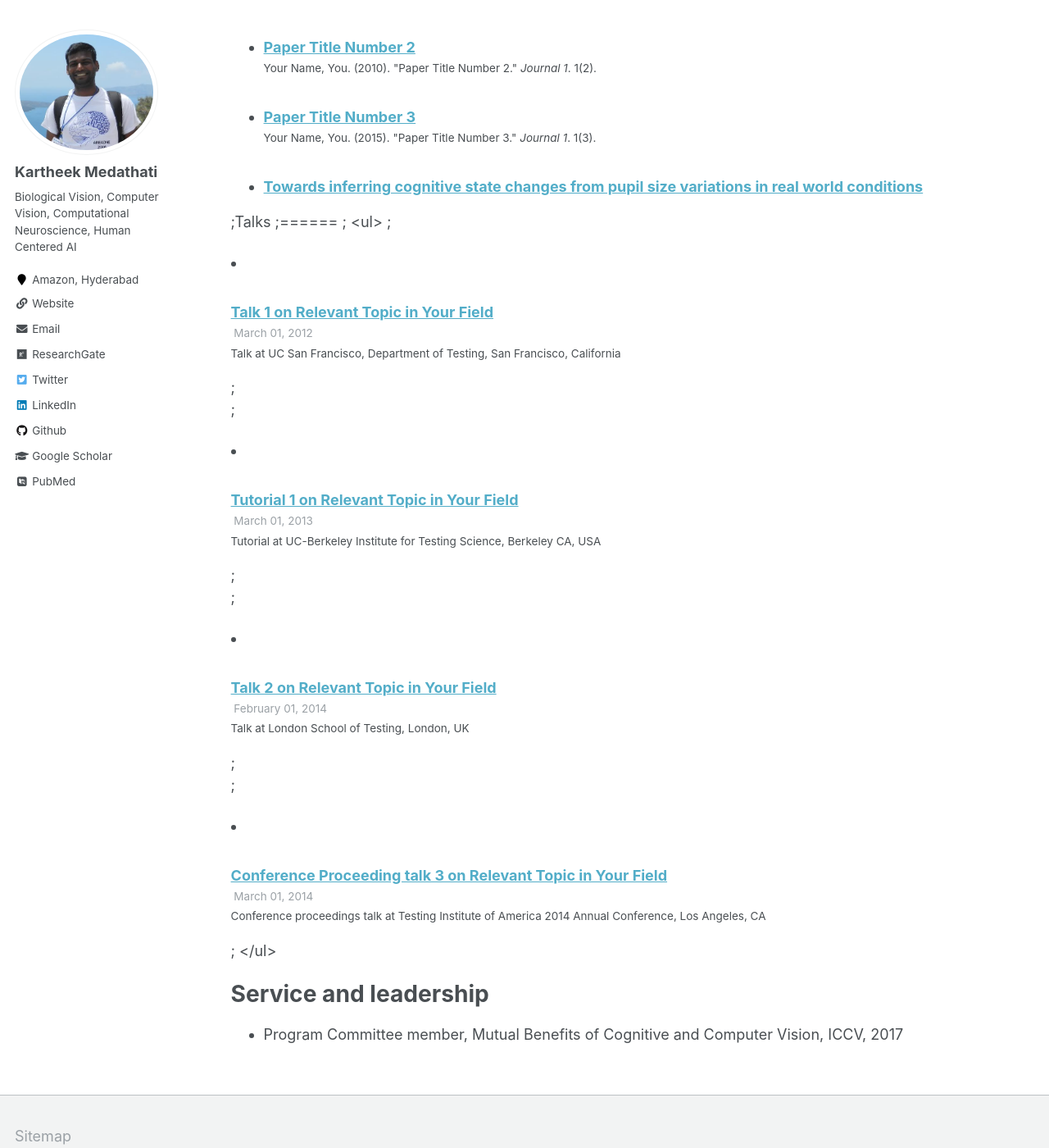
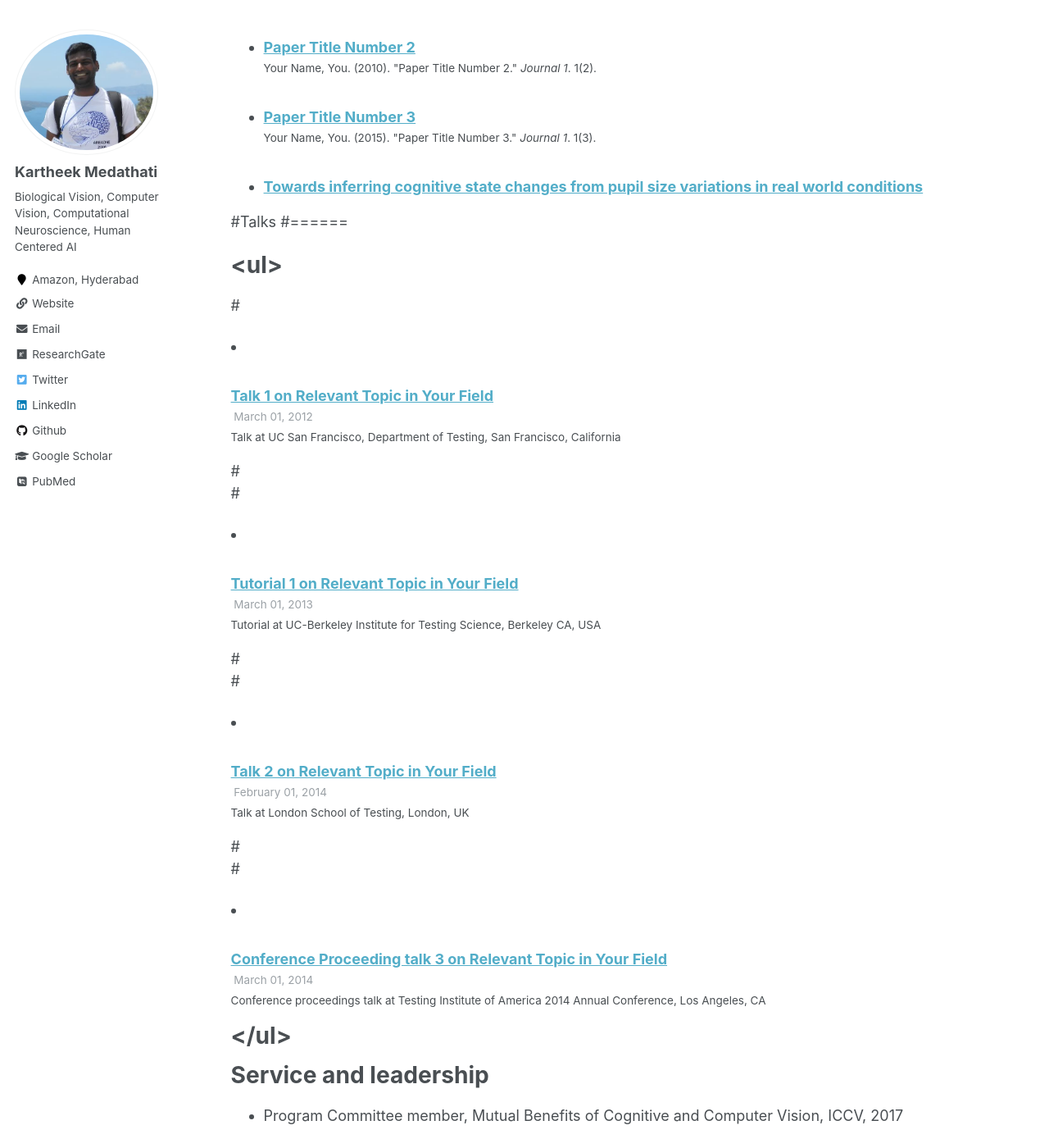
Before and after one commit to kartheekmedathati/kartheekmedathati.github.io, a Jekyll site: the page built from _pages/cv.md, in a window 1280 px wide and 1400 px high, scrolled down 1577 px. Shown: the whole window at 82% size. Built offline with Jekyll 4.4.1, drawn with Linux system fonts in a browser that asks for light colours; some web fonts are replaced.

Commit message:
Changed the comment format

```diff
--- a/_pages/cv.md
+++ b/_pages/cv.md
@@ -52,11 +52,11 @@ Publications
     {% include archive-single-cv.html %}
   {% endfor %}</ul>
 
-;Talks
-;======
-;  <ul>{% for post in site.talks %}
-;    {% include archive-single-talk-cv.html %}
-;  {% endfor %}</ul>
+#Talks
+#======
+#  <ul>{% for post in site.talks %}
+#    {% include archive-single-talk-cv.html %}
+#  {% endfor %}</ul>
 
 
 Service and leadership
```
